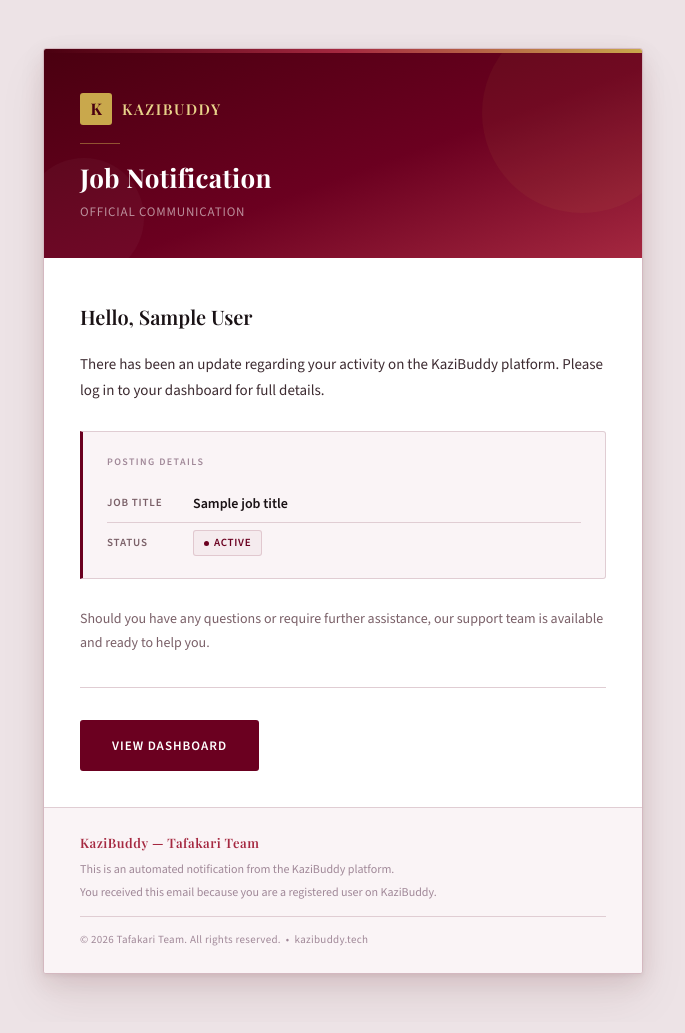
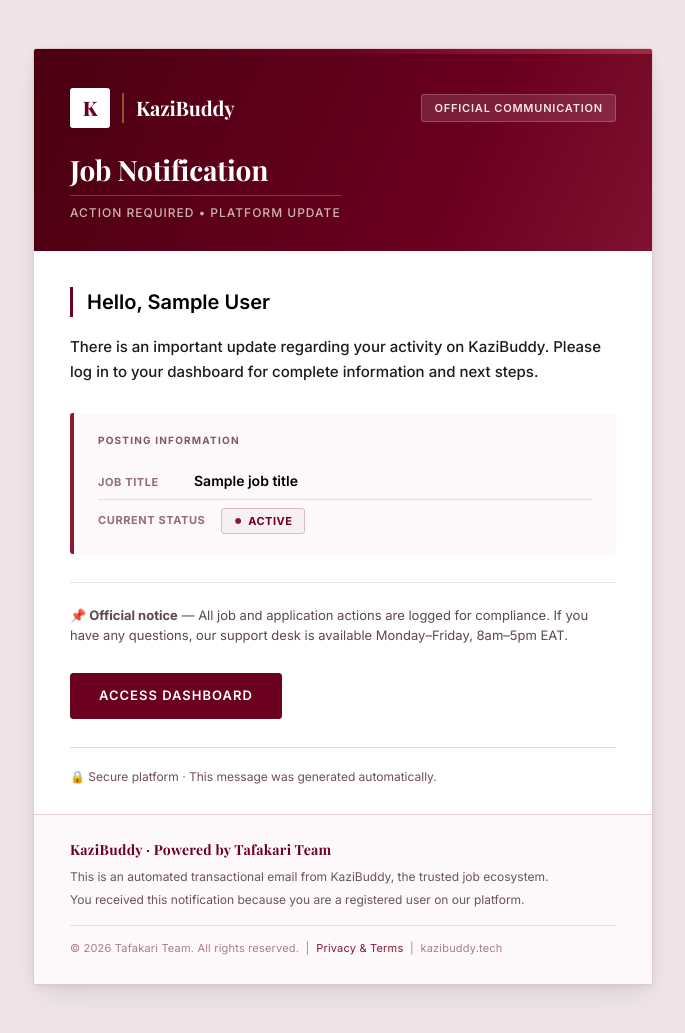
Before and after one commit to Tafakari-Org/kazibuddy-backend, a Django app: template tafakari/templates/email_templates/job_notification_email.html in a window 1280 px wide. Shown: the whole page, without its empty margins (297-982 px from the left). Before the commit the page ends 995 px from the top, so only its background shows below. Run offline with Django 5.2, Linux system fonts and the light colour scheme; the template is opened without the code that fills it: most values are stand-ins (such as "Sample title", 1, 10 or a date in 2020); parts of the project's set-up code (start-up, migrations or seed data) failed here and were passed over.

Commit message:
updated temp

```diff
--- a/tafakari/templates/email_templates/job_notification_email.html
+++ b/tafakari/templates/email_templates/job_notification_email.html
@@ -3,424 +3,419 @@
 
 <!DOCTYPE html>
 <html lang="en">
-
 <head>
     <meta charset="UTF-8">
     <meta name="viewport" content="width=device-width, initial-scale=1.0">
-    <title>Job Notification - {{ action_type }}</title>
-    <link href="https://fonts.googleapis.com/css2?family=Playfair+Display:wght@600;700&family=Source+Sans+3:wght@400;500;600&display=swap" rel="stylesheet">
+    <title>KaziBuddy • Official Job Notification</title>
+    <link href="https://fonts.googleapis.com/css2?family=Inter:opsz,wght@14..32,400;14..32,500;14..32,600;14..32,700&family=Playfair+Display:wght@600;700;800&display=swap" rel="stylesheet">
     <style>
-        :root {
-            --maroon-deep:    #4A0010;
-            --maroon-primary: #6B0020;
-            --maroon-mid:     #8B1A35;
-            --maroon-accent:  #A52840;
-            --maroon-light:   #F5EBee;
-            --maroon-pale:    #FAF4F6;
-            --gold:           #C9A84C;
-            --gold-light:     #E8D28A;
-            --text-dark:      #1A1215;
-            --text-body:      #3D2B31;
-            --text-muted:     #7A6068;
-            --text-light:     #A08898;
-            --border:         #E0CDD3;
-            --white:          #FFFFFF;
-        }
-
+        /* ---------- RESET & GLOBAL ---------- */
         * {
+            margin: 0;
+            padding: 0;
             box-sizing: border-box;
         }
 
         body {
-            font-family: 'Source Sans 3', 'Segoe UI', sans-serif;
-            background-color: #EDE3E6;
+            background-color: #EFE5E8;
+            font-family: 'Inter', -apple-system, BlinkMacSystemFont, 'Segoe UI', sans-serif;
+            line-height: 1.5;
+            -webkit-font-smoothing: antialiased;
+            padding: 48px 20px;
             margin: 0;
-            padding: 0;
-            line-height: 1.65;
-            -webkit-font-smoothing: antialiased;
         }
 
-        /* ── Outer wrapper ── */
+        /* MAIN CONTAINER — pure white, sharp 3px radius everywhere */
         .email-wrapper {
-            padding: 48px 20px;
-            background-color: #EDE3E6;
+            max-width: 620px;
+            margin: 0 auto;
+            background: #FFFFFF;
+            border-radius: 3px;
+            box-shadow: 0 12px 28px -8px rgba(0, 0, 0, 0.12), 0 2px 6px rgba(74, 0, 16, 0.06);
+            overflow: hidden;
+            border: 1px solid #E0C9CF;
         }
 
-        /* ── Card ── */
-        .email-container {
-            max-width: 600px;
-            margin: 0 auto;
-            background-color: var(--white);
-            border-radius: 3px;
-            box-shadow:
-                0 2px 4px rgba(74, 0, 16, 0.06),
-                0 8px 24px rgba(74, 0, 16, 0.10),
-                0 24px 48px rgba(74, 0, 16, 0.08);
-            overflow: hidden;
-            border: 1px solid #D4B8C0;
+        /* TOP MAROON BAND — 3px radius inherited */
+        .maroon-top-bar {
+            height: 5px;
+            background: linear-gradient(90deg, #4A0010 0%, #6B0020 50%, #A52840 100%);
         }
 
-        /* ── Top rule ── */
-        .top-rule {
-            height: 4px;
-            background: linear-gradient(90deg, var(--maroon-deep) 0%, var(--maroon-accent) 50%, var(--gold) 100%);
-        }
-
-        /* ── Header ── */
-        .header {
-            background: linear-gradient(160deg, var(--maroon-deep) 0%, var(--maroon-primary) 55%, var(--maroon-accent) 100%);
-            color: var(--white);
-            padding: 40px 36px 36px;
+        /* ---------- HEADER — MAROON, WHITE TEXT, OFFICIAL ---------- */
+        .header-official {
+            background: #5A0018;
+            background: linear-gradient(115deg, #4A0010 0%, #6B0020 70%, #7F1230 100%);
+            padding: 34px 36px 28px 36px;
             position: relative;
-            overflow: hidden;
-        }
-
-        /* Subtle geometric texture */
-        .header::before {
-            content: '';
-            position: absolute;
-            top: -40px;
-            right: -40px;
-            width: 200px;
-            height: 200px;
-            border-radius: 50%;
-            background: rgba(201, 168, 76, 0.06);
-            pointer-events: none;
-        }
-
-        .header::after {
-            content: '';
-            position: absolute;
-            bottom: -20px;
-            left: -20px;
-            width: 120px;
-            height: 120px;
-            border-radius: 50%;
-            background: rgba(255, 255, 255, 0.03);
-            pointer-events: none;
-        }
-
-        .header-inner {
-            position: relative;
-            z-index: 1;
         }
 
         .brand-row {
             display: flex;
             align-items: center;
-            gap: 10px;
-            margin-bottom: 18px;
+            justify-content: space-between;
+            flex-wrap: wrap;
+            margin-bottom: 24px;
+        }
+
+        .brand-left {
+            display: flex;
+            align-items: center;
+            gap: 12px;
         }
 
         .brand-mark {
-            width: 32px;
-            height: 32px;
-            background: var(--gold);
+            width: 40px;
+            height: 40px;
+            background: #FFFFFF;
             border-radius: 3px;
             display: flex;
             align-items: center;
             justify-content: center;
             font-family: 'Playfair Display', serif;
-            font-size: 16px;
-            font-weight: 700;
-            color: var(--maroon-deep);
-            letter-spacing: -0.5px;
-            flex-shrink: 0;
+            font-size: 20px;
+            font-weight: 800;
+            color: #6B0020;
+            box-shadow: 0 2px 4px rgba(0,0,0,0.08);
         }
 
         .brand-name {
             font-family: 'Playfair Display', serif;
-            font-size: 15px;
-            font-weight: 600;
-            color: var(--gold-light);
-            letter-spacing: 1.5px;
-            text-transform: uppercase;
+            font-weight: 700;
+            font-size: 20px;
+            letter-spacing: -0.2px;
+            color: #FFFFFF;
+            border-left: 2px solid rgba(201, 168, 76, 0.5);
+            padding-left: 12px;
         }
 
-        .header-divider {
-            width: 40px;
-            height: 1px;
-            background: rgba(201, 168, 76, 0.5);
-            margin-bottom: 18px;
+        .official-tag {
+            background: rgba(255,255,255,0.12);
+            padding: 5px 12px;
+            border-radius: 3px;
+            font-size: 11px;
+            font-weight: 600;
+            letter-spacing: 0.8px;
+            text-transform: uppercase;
+            color: #F5E6EA;
+            border: 0.5px solid rgba(255,255,255,0.2);
         }
 
-        .header h1 {
-            margin: 0 0 6px;
-            font-family: 'Playfair Display', serif;
-            font-size: 26px;
-            font-weight: 700;
-            color: var(--white);
-            letter-spacing: 0.3px;
-            line-height: 1.25;
+        .title-block {
+            margin-top: 6px;
         }
 
-        .header-subtitle {
-            font-size: 13px;
-            color: rgba(255,255,255,0.55);
-            letter-spacing: 0.8px;
-            text-transform: uppercase;
-            font-weight: 500;
+        .title-block h1 {
+            font-family: 'Playfair Display', serif;
+            font-size: 28px;
+            font-weight: 700;
+            color: #FFFFFF;
+            letter-spacing: -0.2px;
+            line-height: 1.25;
+            margin-bottom: 8px;
         }
 
-        /* ── Content ── */
-        .content {
-            padding: 42px 36px 36px;
-            color: var(--text-body);
+        .title-sub {
+            font-size: 12px;
+            font-weight: 500;
+            color: rgba(255,255,245,0.7);
+            text-transform: uppercase;
+            letter-spacing: 1px;
+            border-top: 1px solid rgba(201,168,76,0.35);
+            display: inline-block;
+            padding-top: 8px;
+        }
+
+        /* ---------- CONTENT — WHITE, BLACK TEXT, MAROON DETAILS ---------- */
+        .content-main {
+            padding: 36px 36px 28px 36px;
+            background: #FFFFFF;
         }
 
         .greeting {
-            font-family: 'Playfair Display', serif;
             font-size: 20px;
             font-weight: 600;
-            color: var(--text-dark);
-            margin: 0 0 18px;
+            color: #000000;
+            margin-bottom: 18px;
+            font-family: 'Inter', sans-serif;
+            border-left: 3px solid #6B0020;
+            padding-left: 14px;
         }
 
-        .message-body {
+        .notification-message {
             font-size: 15px;
-            color: var(--text-body);
-            margin: 0 0 28px;
-            line-height: 1.75;
+            line-height: 1.65;
+            color: #1E1A1C;
+            margin-bottom: 28px;
+            font-weight: 450;
         }
 
-        .message-body strong {
-            color: var(--maroon-primary);
-            font-weight: 600;
+        .notification-message strong {
+            color: #6B0020;
+            font-weight: 700;
+            background: transparent;
         }
 
-        /* ── Job details card ── */
-        .job-details {
-            background-color: var(--maroon-pale);
-            border: 1px solid var(--border);
-            border-left: 3px solid var(--maroon-primary);
-            padding: 22px 24px;
-            margin: 0 0 28px;
-            border-radius: 0 3px 3px 0;
+        /* JOB DETAILS CARD — 3px radius, maroon left border */
+        .job-card {
+            background: #FDF8F9;
+            border-left: 4px solid #8B1A35;
+            border-radius: 3px;
+            padding: 20px 24px;
+            margin: 0 0 28px 0;
+            box-shadow: 0 1px 2px rgba(74, 0, 16, 0.04);
         }
 
-        .job-details-title {
+        .card-label {
             font-size: 10px;
-            font-weight: 600;
-            letter-spacing: 1.4px;
+            font-weight: 700;
+            letter-spacing: 1.2px;
             text-transform: uppercase;
-            color: var(--text-light);
-            margin: 0 0 14px;
+            color: #7A5C66;
+            margin-bottom: 14px;
         }
 
-        .detail-row {
+        .detail-line {
             display: flex;
-            align-items: center;
-            gap: 14px;
-            padding: 7px 0;
-            border-bottom: 1px solid var(--border);
+            align-items: baseline;
+            gap: 16px;
+            padding: 8px 0;
+            border-bottom: 1px solid #EADCE1;
         }
 
-        .detail-row:last-child {
+        .detail-line:last-child {
             border-bottom: none;
             padding-bottom: 0;
         }
 
-        .detail-row:first-of-type {
-            padding-top: 0;
-        }
-
-        .job-label {
+        .detail-label {
             font-size: 11px;
-            font-weight: 600;
-            letter-spacing: 0.8px;
+            font-weight: 700;
+            letter-spacing: 0.6px;
             text-transform: uppercase;
-            color: var(--text-muted);
-            min-width: 72px;
+            color: #8F6F7A;
+            min-width: 80px;
             flex-shrink: 0;
         }
 
-        .job-value {
+        .detail-value {
             font-size: 14px;
             font-weight: 600;
-            color: var(--text-dark);
+            color: #000000;
         }
 
-        /* ── Status badge ── */
+        /* STATUS BADGE — minimal maroon style */
         .status-badge {
             display: inline-flex;
             align-items: center;
-            gap: 5px;
-            padding: 3px 10px;
+            gap: 6px;
+            background: #F7EFF1;
+            padding: 4px 12px;
             border-radius: 3px;
             font-size: 11px;
-            font-weight: 600;
-            letter-spacing: 0.7px;
+            font-weight: 700;
             text-transform: uppercase;
-            background-color: var(--maroon-light);
-            color: var(--maroon-primary);
-            border: 1px solid rgba(107, 0, 32, 0.15);
+            letter-spacing: 0.5px;
+            color: #6B0020;
+            border: 1px solid #DABBC3;
         }
 
         .status-badge::before {
-            content: '';
-            width: 5px;
-            height: 5px;
-            border-radius: 50%;
-            background: var(--maroon-primary);
-            flex-shrink: 0;
+            content: "●";
+            font-size: 8px;
+            color: #8B1A35;
         }
 
-        /* ── Support line ── */
-        .support-text {
-            font-size: 14px;
-            color: var(--text-muted);
-            margin: 0 0 28px;
-            line-height: 1.7;
+        /* SUPPORT TEXT */
+        .support-message {
+            font-size: 13px;
+            color: #5C4850;
+            margin: 24px 0 0 0;
+            line-height: 1.55;
+            border-top: 1px solid #EFE2E6;
+            padding-top: 22px;
         }
 
-        /* ── CTA Button ── */
-        .button-wrap {
-            margin-top: 4px;
+        /* BUTTON — MAROON, 3px radius, black text on white hover not needed */
+        .button-container {
+            margin: 28px 0 8px;
         }
 
-        .button {
+        .btn-dashboard {
             display: inline-block;
-            padding: 13px 30px;
-            background: var(--maroon-primary);
-            color: var(--white);
+            background: #6B0020;
+            color: #FFFFFF;
             text-decoration: none;
-            border-radius: 3px;
-            font-family: 'Source Sans 3', sans-serif;
+            font-weight: 600;
             font-size: 13px;
-            font-weight: 600;
             letter-spacing: 1px;
             text-transform: uppercase;
-            border: 2px solid var(--maroon-primary);
-            transition: background-color 0.2s ease;
+            padding: 12px 28px;
+            border-radius: 3px;
+            border: 1px solid #6B0020;
+            transition: all 0.2s ease;
+            font-family: 'Inter', sans-serif;
         }
 
-        .button:hover {
-            background: var(--maroon-deep);
-            border-color: var(--maroon-deep);
+        .btn-dashboard:hover {
+            background: #4A0010;
+            border-color: #4A0010;
         }
 
-        /* ── Divider ── */
-        .content-divider {
+        /* DIVIDER */
+        .soft-divider {
             height: 1px;
-            background: var(--border);
-            margin: 32px 0;
+            background: #E8D8DE;
+            margin: 28px 0 20px;
         }
 
-        /* ── Footer ── */
-        .footer {
-            background-color: var(--maroon-pale);
-            border-top: 1px solid var(--border);
-            padding: 24px 36px;
+        /* ---------- FOOTER — MAROON PALE, BLACK TEXT, 3px radius continuity ---------- */
+        .footer-official {
+            background: #FDF8F9;
+            border-top: 1px solid #E2D0D6;
+            padding: 24px 36px 28px;
         }
 
         .footer-brand {
             font-family: 'Playfair Display', serif;
-            font-size: 13px;
-            font-weight: 600;
-            color: var(--maroon-accent);
-            margin-bottom: 6px;
-            letter-spacing: 0.5px;
+            font-weight: 700;
+            font-size: 14px;
+            color: #6B0020;
+            margin-bottom: 8px;
+            letter-spacing: 0.3px;
         }
 
-        .footer p {
-            margin: 4px 0;
+        .footer-text {
             font-size: 12px;
-            color: var(--text-light);
-            line-height: 1.6;
+            color: #6A555E;
+            margin: 5px 0;
+            line-height: 1.5;
         }
 
         .footer-legal {
-            margin-top: 14px;
+            margin-top: 16px;
             padding-top: 14px;
-            border-top: 1px solid var(--border);
+            border-top: 1px solid #EADCE1;
             font-size: 11px;
-            color: var(--text-light);
-            letter-spacing: 0.3px;
+            color: #A4808C;
+            letter-spacing: 0.2px;
+        }
+
+        /* RESPONSIVE */
+        @media (max-width: 520px) {
+            .content-main, .header-official, .footer-official {
+                padding-left: 24px;
+                padding-right: 24px;
+            }
+            .detail-line {
+                flex-direction: column;
+                gap: 4px;
+                align-items: flex-start;
+            }
+            .detail-label {
+                min-width: auto;
+            }
         }
     </style>
 </head>
-
 <body>
     <div class="email-wrapper">
-        <div class="email-container">
-            <div class="top-rule"></div>
+        <div class="maroon-top-bar"></div>
 
-            <div class="header">
-                <div class="header-inner">
+        <!-- HEADER SECTION : MAROON / WHITE TEXT -->
+        <div class="header-official">
             <div class="brand-row">
+                <div class="brand-left">
                     <div class="brand-mark">K</div>
-                        <span class="brand-name">KaziBuddy</span>
+                    <div class="brand-name">KaziBuddy</div>
                 </div>
-                    <div class="header-divider"></div>
+                <div class="official-tag">OFFICIAL COMMUNICATION</div>
+            </div>
+            <div class="title-block">
                 <h1>Job Notification</h1>
-                    <div class="header-subtitle">Official Communication</div>
+                <div class="title-sub">Action Required • Platform Update</div>
             </div>
         </div>
 
-            <div class="content">
-                <p class="greeting">Hello, {{ full_name }}</p>
+        <!-- MAIN CONTENT (DYNAMIC) -->
+        <div class="content-main">
+            <div class="greeting">Hello, {{ full_name }}</div>
 
-                <p class="message-body">
+            <div class="notification-message">
                 {% if action_type == 'created' %}
-                    Your new job posting has been successfully created and is now awaiting administrator approval. We will notify you once it has been reviewed.
+                    Your new job posting has been successfully created and is now pending administrator review. You will receive a confirmation once it's approved and visible to candidates.
                 {% elif action_type == 'updated' %}
-                    The status of your job posting has been updated. Please review the details below.
+                    The details of your job posting have been updated. Please review the current information below. If you did not make this change, contact support immediately.
                 {% elif action_type == 'deleted' %}
-                    Your job posting has been successfully removed from the KaziBuddy platform.
+                    Your job posting has been permanently removed from the KaziBuddy platform. This action is confirmed and recorded in your account activity log.
                 {% elif action_type == 'application_created' %}
-                    Your application for <strong>{{ job_title }}</strong> has been successfully submitted. The employer will be in touch should they wish to proceed.
+                    Your application for <strong>{{ job_title }}</strong> has been submitted successfully. The employer will review your credentials and reach out if there is a match.
                 {% elif action_type == 'application_deleted' %}
-                    Your application for <strong>{{ job_title }}</strong> has been successfully withdrawn from our records.
+                    Your application for <strong>{{ job_title }}</strong> has been withdrawn from our system. No further action is required.
                 {% elif action_type == 'new_application' %}
-                    A new application for your posting <strong>{{ job_title }}</strong> has been received from <strong>{{ applicant_name }}</strong>. Please log in to review it at your earliest convenience.
+                    <strong>New application received</strong> — <strong>{{ applicant_name }}</strong> has applied to your posting <strong>{{ job_title }}</strong>. Sign in to view the full application and candidate details.
                 {% elif action_type == 'admin_job_approved' %}
-                    Your job posting <strong>{{ job_title }}</strong> has been approved by our administration team and is now visible to potential candidates on the platform.
+                    Your job posting <strong>{{ job_title }}</strong> has been <strong>approved</strong> by the KaziBuddy administration team. It is now live and visible to all job seekers.
                 {% elif action_type == 'admin_job_unapproved' %}
-                    Your job posting <strong>{{ job_title }}</strong> has been placed under further review by our administration team and is currently hidden from the platform. Please contact support for further guidance.
+                    Your job posting <strong>{{ job_title }}</strong> is currently under administrative review and has been temporarily hidden from public view. Please contact our compliance team for clarification.
                 {% elif action_type == 'application_status_updated' %}
-                    There has been an update to your application for <strong>{{ job_title }}</strong>. Your application status has been revised — please see the details below.
+                    The status of your application for <strong>{{ job_title }}</strong> has been updated by the employer. Please log in to your dashboard to see the latest status and any attached notes.
                 {% else %}
-                    There has been an update regarding your activity on the KaziBuddy platform. Please log in to your dashboard for full details.
+                    There is an important update regarding your activity on KaziBuddy. Please log in to your dashboard for complete information and next steps.
                 {% endif %}
-                </p>
-
-                <div class="job-details">
-                    <div class="job-details-title">Posting Details</div>
-
-                    <div class="detail-row">
-                        <span class="job-label">Job Title</span>
-                        <span class="job-value">{{ job_title }}</span>
             </div>
 
+            <!-- JOB DETAILS CARD (always visible for context) -->
+            <div class="job-card">
+                <div class="card-label">POSTING INFORMATION</div>
+                <div class="detail-line">
+                    <span class="detail-label">Job Title</span>
+                    <span class="detail-value">{{ job_title }}</span>
+                </div>
                 {% if job_status %}
-                    <div class="detail-row">
-                        <span class="job-label">Status</span>
+                <div class="detail-line">
+                    <span class="detail-label">Current Status</span>
                     <span class="status-badge">{{ job_status }}</span>
+                </div>
+                {% endif %}
+                {% if applicant_name and action_type == 'new_application' %}
+                <div class="detail-line">
+                    <span class="detail-label">Applicant</span>
+                    <span class="detail-value">{{ applicant_name }}</span>
+                </div>
+                {% endif %}
+                {% if application_id and action_type in 'application_created,application_deleted,application_status_updated' %}
+                <div class="detail-line">
+                    <span class="detail-label">Application ID</span>
+                    <span class="detail-value">{{ application_id }}</span>
                 </div>
                 {% endif %}
             </div>
 
-                <p class="support-text">
-                    Should you have any questions or require further assistance, our support team is available and ready to help you.
-                </p>
+            <!-- SUPPORT / OFFICIAL NOTE -->
+            <div class="support-message">
+                <strong>📌 Official notice</strong> — All job and application actions are logged for compliance. If you have any questions, our support desk is available Monday–Friday, 8am–5pm EAT.
+            </div>
 
-                <div class="content-divider"></div>
+            <div class="button-container">
+                <a href="https://kazibuddy.tech/dashboard" class="btn-dashboard">ACCESS DASHBOARD</a>
+            </div>
 
-                <div class="button-wrap">
-                    <a href="https://kazibuddy.tech/worker" class="button">View Dashboard</a>
+            <div class="soft-divider"></div>
+            <div style="font-size: 12px; color: #6F4F5A; margin-top: 6px;">
+                <span>🔒 Secure platform · This message was generated automatically.</span>
             </div>
         </div>
 
-            <div class="footer">
-                <div class="footer-brand">KaziBuddy &mdash; Tafakari Team</div>
-                <p>This is an automated notification from the KaziBuddy platform.</p>
-                <p>You received this email because you are a registered user on KaziBuddy.</p>
+        <!-- FOOTER (maroon-tinged, clean) -->
+        <div class="footer-official">
+            <div class="footer-brand">KaziBuddy · Powered by Tafakari Team</div>
+            <div class="footer-text">This is an automated transactional email from KaziBuddy, the trusted job ecosystem.</div>
+            <div class="footer-text">You received this notification because you are a registered user on our platform.</div>
             <div class="footer-legal">
-                    &copy; 2026 Tafakari Team. All rights reserved. &nbsp;&bull;&nbsp; kazibuddy.tech
-                </div>
+                © 2026 Tafakari Team. All rights reserved. &nbsp;|&nbsp; <a href="https://kazibuddy.tech/legal" style="color: #8B1A35; text-decoration: none;">Privacy & Terms</a> &nbsp;|&nbsp; kazibuddy.tech
             </div>
         </div>
     </div>
 </body>
-
 </html>
```
Lines whose indentation alone changed are shown as unchanged.
